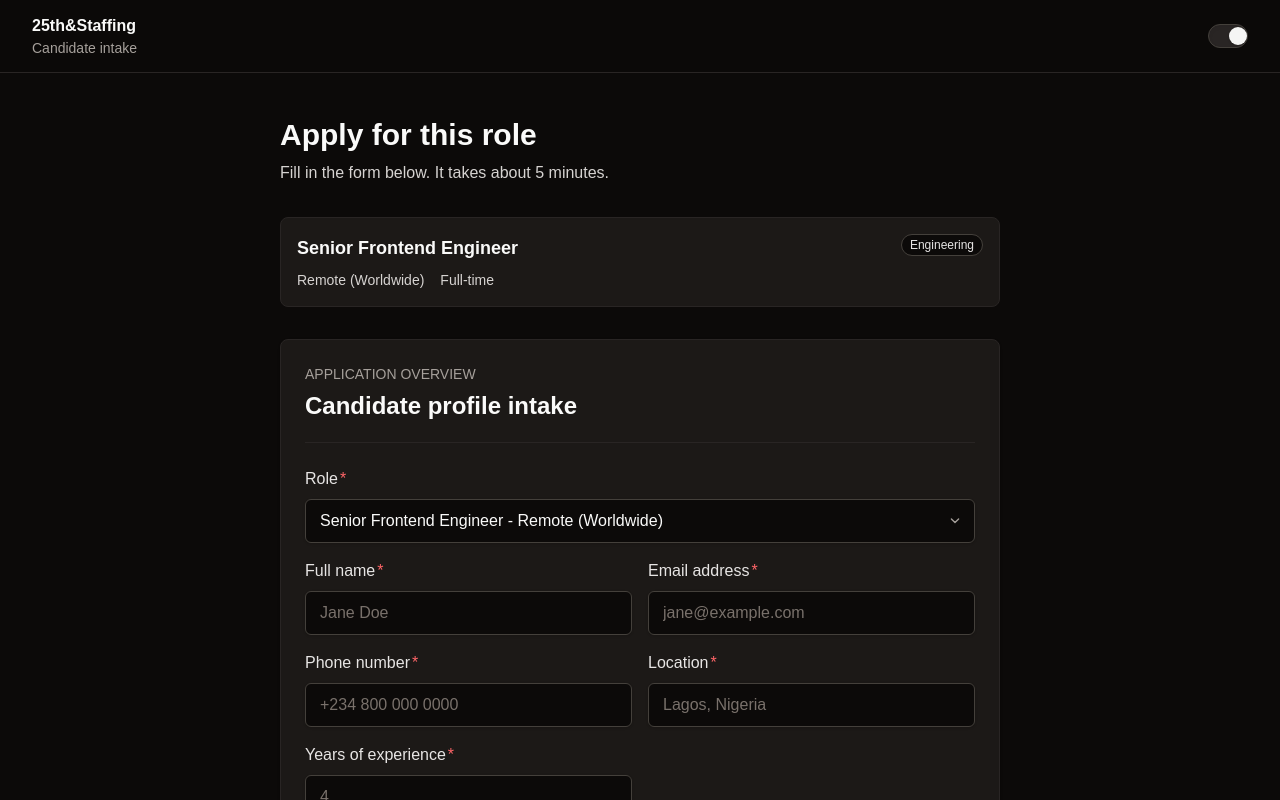
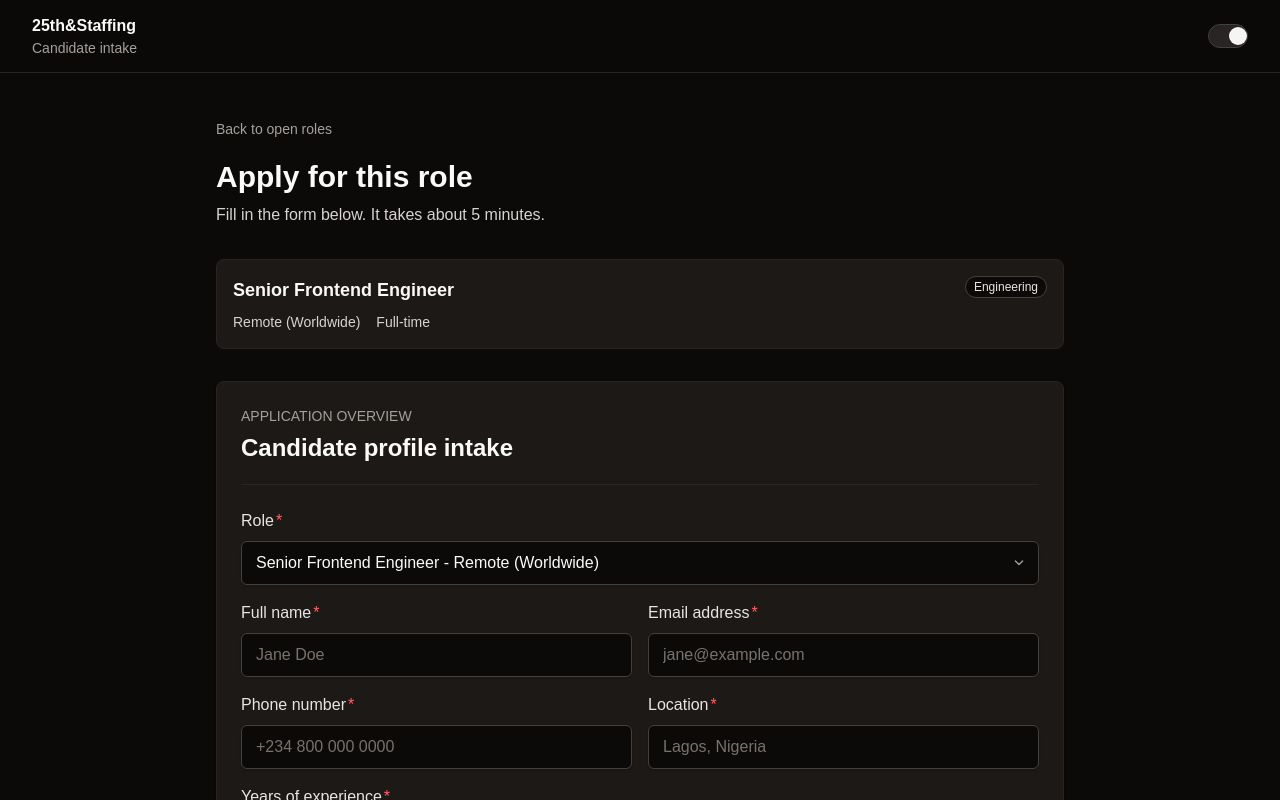
Before and after one commit to Tnath1/c_app_ui, a Next.js app: page /roles/role_01JDK8M9V6Y2QF3R7H1C5T0A4B/apply in a window 1280 px wide. Shown: the top 800 px of the page. Built offline with nearby package versions, Linux system fonts and the light colour scheme.

Commit message:
Polish role apply page layout

```diff
--- a/src/app/roles/[roleId]/apply/page.tsx
+++ b/src/app/roles/[roleId]/apply/page.tsx
@@ -1,4 +1,5 @@
 import { notFound } from "next/navigation";
+import Link from "next/link";
 import { ApplicationForm } from "@/components/application/ApplicationForm";
 import { AppHeader } from "@/components/layout/AppHeader";
 import { SelectedRoleSummary } from "@/components/roles/SelectedRoleSummary";
@@ -23,10 +24,16 @@
       <AppHeader />
 
       <section
-        className="mx-auto grid w-full max-w-3xl gap-8 px-5 py-9 sm:px-6 lg:py-11"
+        className="mx-auto grid w-full max-w-4xl gap-8 px-5 py-9 sm:px-6 lg:py-11"
         id="main-content"
       >
         <div>
+          <Link
+            className="mb-5 inline-flex items-center text-sm font-medium text-stone-500 transition-colors hover:text-stone-950 dark:text-stone-400 dark:hover:text-stone-50"
+            href="/"
+          >
+            Back to open roles
+          </Link>
           <h1 className="text-3xl font-semibold tracking-normal text-stone-950 dark:text-stone-50">
             Apply for this role
           </h1>
--- a/src/components/roles/RoleCard.tsx
+++ b/src/components/roles/RoleCard.tsx
@@ -6,9 +6,6 @@
 };
 
 export function RoleCard({ role }: RoleCardProps) {
-  const applicantLabel =
-    role.applicantCount === 1 ? "1 applicant" : `${role.applicantCount} applicants`;
-
   return (
     <article className="rounded-lg border border-stone-200 bg-white p-5 shadow-sm dark:border-stone-800 dark:bg-stone-900">
       <div className="flex flex-col gap-3 sm:flex-row sm:items-start sm:justify-between">
@@ -27,7 +24,6 @@
             <span>{role.location}</span>
             <span>{role.employmentType}</span>
             <span>{role.salaryRange}</span>
-            <span>{applicantLabel}</span>
           </div>
         </div>
       </div>
--- a/src/lib/mock-data/roles.ts
+++ b/src/lib/mock-data/roles.ts
@@ -2,7 +2,6 @@
 
 export const mockRoles: Role[] = [
   {
-    applicantCount: 3,
     description:
       "Build polished, responsive interfaces for recruiting workflows, working closely with product and backend teams to ship high-quality candidate experiences.",
     department: "Engineering",
@@ -14,7 +13,6 @@
     workplace: "Remote",
   },
   {
-    applicantCount: 5,
     description:
       "Design clean product flows for candidate and recruiter experiences, turning research and product requirements into precise interface systems.",
     department: "Design",
@@ -26,7 +24,6 @@
     workplace: "Hybrid",
   },
   {
-    applicantCount: 2,
     description:
       "Coordinate recruiting operations, candidate communication, and workflow quality across retained search engagements for global hiring teams.",
     department: "Talent Operations",
--- a/src/types/role.ts
+++ b/src/types/role.ts
@@ -2,7 +2,6 @@
 export type WorkplaceType = "Remote" | "Hybrid" | "On-site";
 
 export type Role = {
-  applicantCount: number;
   description: string;
   department: string;
   employmentType: EmploymentType;
```
